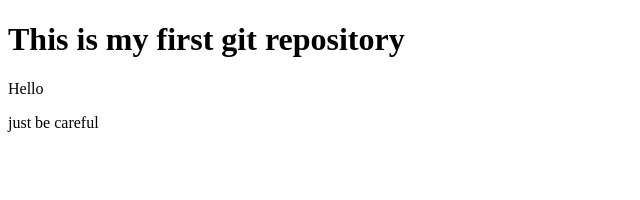
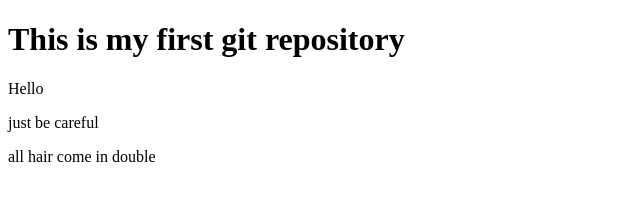
Before and after one commit to ebysans/Git-test, a website: page sample_git.html in a window 1280 px wide. Shown: the whole page, without its empty margins (0-640 px from the left). Drawn offline with Linux system fonts and the light colour scheme.

Commit message:
fourth commit

```diff
--- a/sample_git.html
+++ b/sample_git.html
@@ -8,6 +8,7 @@
     <h1>This is my first git repository</h1>
     <p>Hello</p>
     <p>just be careful</p>
+    <p>all hair come in double</p>
 
 </body>
 </html>
```
Also changed, not shown: package.json (added, +24 -0 lines), 2 other files.
